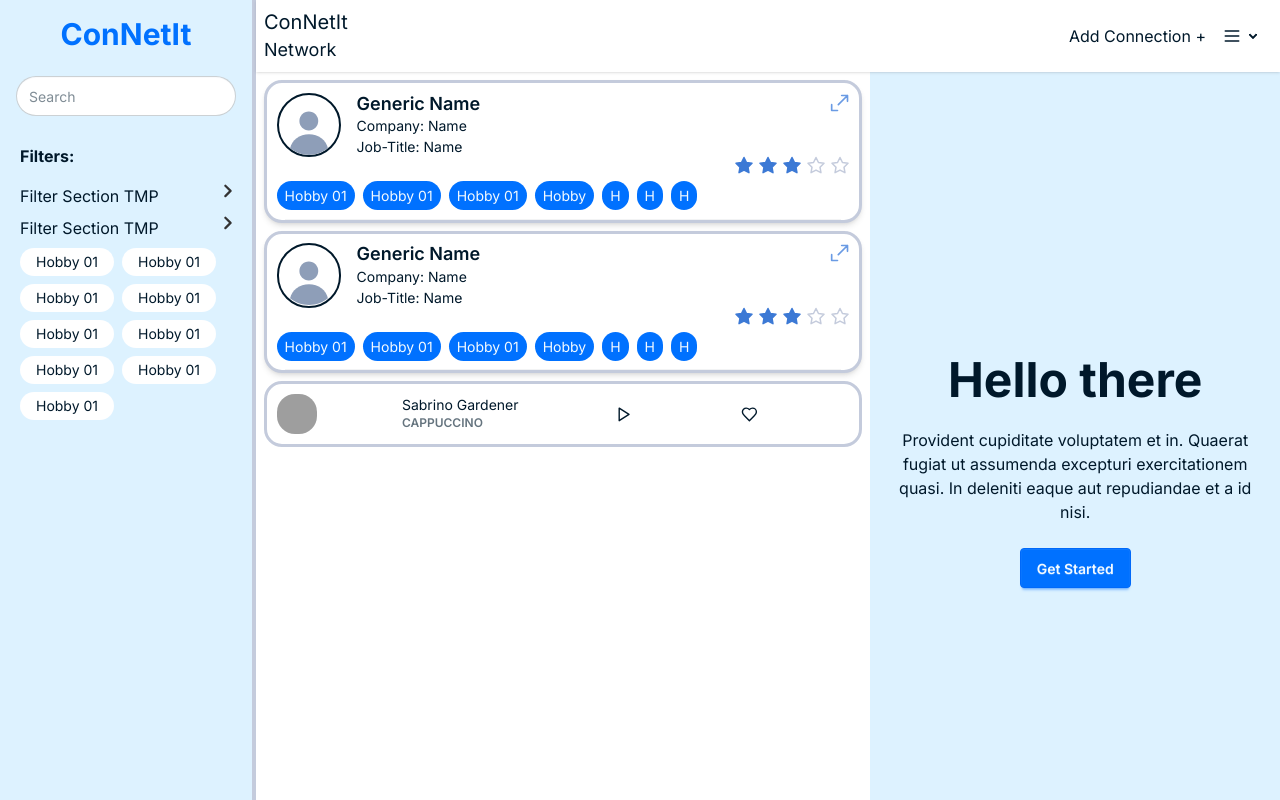
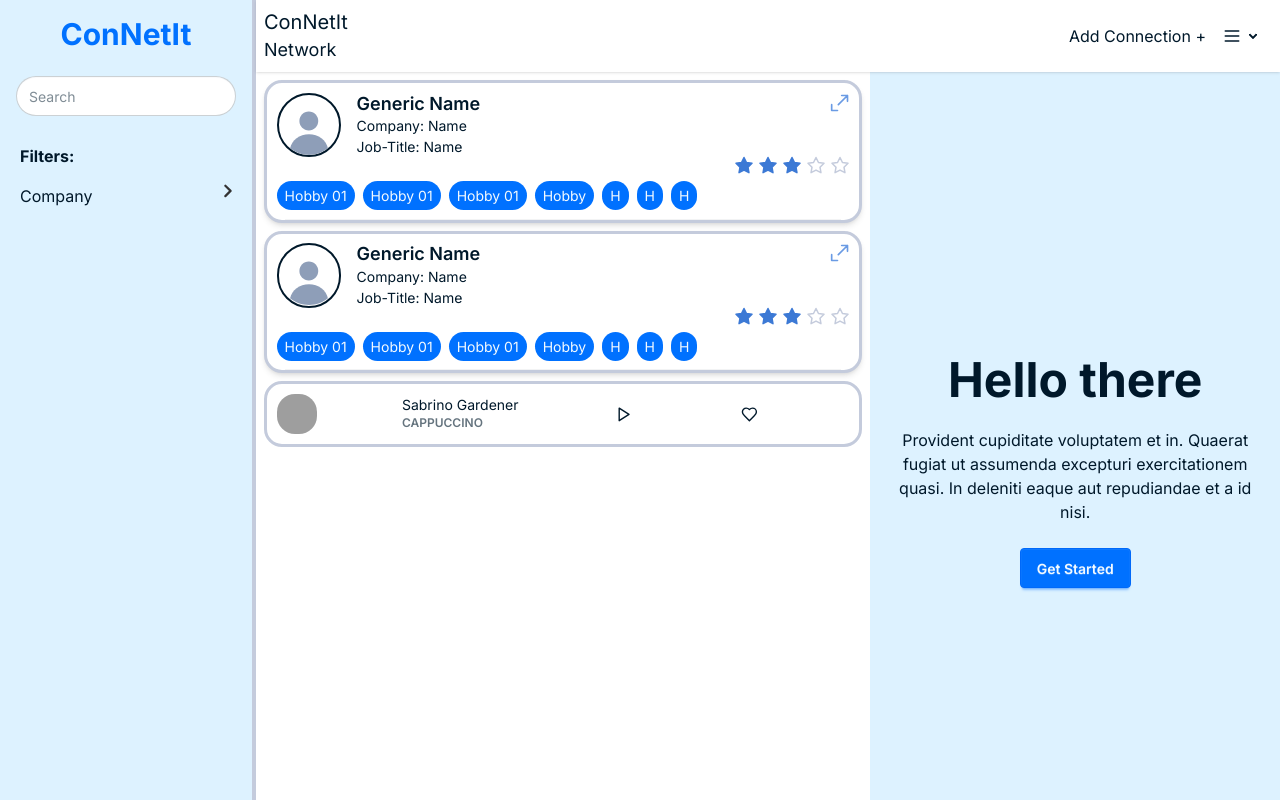
Before and after one commit to FabianoGLentini/ConNetIt, a Next.js app in the folder frontend/: page / in a window 1280 px wide. Built offline with nearby package versions, Linux system fonts and the light colour scheme; grey boxes are pictures that could not be loaded.

Commit message:
Add: parameters, props and types for dropdown map tmp set up

```diff
--- a/frontend/app/components/SearchFilterSideBar/DropDown.tsx
+++ b/frontend/app/components/SearchFilterSideBar/DropDown.tsx
@@ -1,6 +1,12 @@
 import React, { useState } from "react";
+import { FilterOption } from "@/app/types/filters";
 
-const DropDown = () => {
+interface DropDownFilterProps {
+  title: string;
+  options: FilterOption[];
+}
+
+const DropDownFilter = ({ title, options }: DropDownFilterProps) => {
   const [accordionOpen, setAccordionOpen] = useState(false);
   return (
     <div>
@@ -8,7 +14,7 @@ const DropDown = () => {
         onClick={() => setAccordionOpen(!accordionOpen)}
         className="flex justify-between w-full h-fit cursor-pointer align-baseline"
       >
-        <span>Filter Section TMP</span>
+        <span>{title}</span>
         <span
           className={` transition-all flex justify-center ${accordionOpen ? "rotate-90" : ""}`}
         >
@@ -29,19 +35,22 @@ const DropDown = () => {
         </span>
       </button>
 
+      {/* TODO transition max-h- may cause issues as we add more and more companies, might need to set up scroll style if to much? */}
       <ul
-        className={`grid overflow-hidden transition-all duration-250 ease-in-out ${
+        className={`grid overflow-hidden transition-all duration-200  ${
           accordionOpen
-            ? "visible opacity-100 max-h-30"
-            : "invisible max-h-0 opacity-0"
+            ? "visible opacity-100 max-h-40 ease-in"
+            : "invisible max-h-0 opacity-0 ease-out"
         }`}
       >
-        <li className="overflow-hidden">Inside view</li>
-        <li className="overflow-hidden">Inside view</li>
-        <li className="overflow-hidden">Inside view</li>
+        {options.map((option, i) => (
+          <li key={i}>
+            <button>{option.label}</button>
+          </li>
+        ))}
       </ul>
     </div>
   );
 };
 
-export default DropDown;
+export default DropDownFilter;
--- /dev/null
+++ b/frontend/app/components/SearchFilterSideBar/FilterOptionButton.tsx
@@ -0,0 +1 @@
+// TODO add filter option button set up
--- a/frontend/app/components/layout/SearchFilterSideBar.tsx
+++ b/frontend/app/components/layout/SearchFilterSideBar.tsx
@@ -1,6 +1,7 @@
 "use client";
 import React from "react";
-import DropDown from "../SearchFilterSideBar/DropDown";
+import DropDownFilter from "../SearchFilterSideBar/DropDown";
+// import { FilterOption } from "@/app/types/filters";
 
 export default function SearchFilterSideBar() {
   return (
@@ -17,11 +18,20 @@ export default function SearchFilterSideBar() {
       <div className="flex flex-col w-full gap-2 p-1">
         {/* Filters */}
         <h2 className="font-bold w-fill mb-2">Filters:</h2>
-        {/* <span>Company</span> */}
-        <DropDown />
-        {/* <span>Hobbies</span> */}
-        <DropDown />
-        {/* Tag Pills */}
+        {/* TODO replace tmp map method options input */}
+        <DropDownFilter
+          title="Company"
+          options={[
+            {
+              label: "Fill tmp 01",
+              value: "tmp val",
+              onClick: () => console.log("tmp"),
+            },
+          ]}
+        />
+        {/* <DropDown /> */}
+
+        {/*
         <div className="flex flex-wrap gap-2">
           {Array.from({ length: 9 }).map((_, i) => (
             <div
@@ -31,7 +41,7 @@ export default function SearchFilterSideBar() {
               Hobby 01
             </div>
           ))}
-        </div>
+        </div> */}
       </div>
     </aside>
   );
--- /dev/null
+++ b/frontend/app/types/filters.ts
@@ -0,0 +1,6 @@
+export interface FilterOption {
+    label: string;
+    value: string;
+    // TODO adjust return type if needed
+    onClick?: () => void;
+}
```
